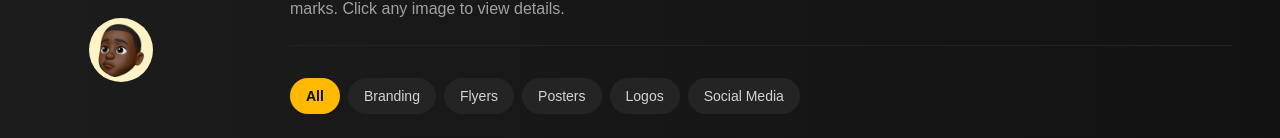
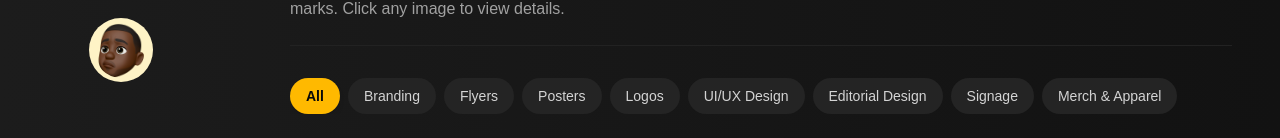
Before and after one commit to Omikhe/msakamike, a Next.js app: page /design in a window 1280 px wide. Shown: the part 123-261 px from the top of the page. Built offline with nearby package versions, Linux system fonts and the light colour scheme.

Commit message:
feat: add design-projects data schema and initial project list

```diff
--- a/app/data/design-projects.ts
+++ b/app/data/design-projects.ts
@@ -2,7 +2,7 @@ export interface DesignProject {
   id: string;
   publicId: string;
   title: string;
-  category: "Branding" | "Flyers" | "Posters" | "Logos" | "UI/UX Design";
+  category: "Branding" | "Flyers" | "Posters" | "Logos" | "UI/UX Design" | "Editorial Design" | "Signage" | "Merch & Apparel";
   client: string;
   description: string;
   alt: string;
@@ -16,7 +16,10 @@ export const DESIGN_CATEGORIES = [
   "Flyers",
   "Posters",
   "Logos",
-  "Social Media",
+  "UI/UX Design",
+  "Editorial Design",
+  "Signage",
+  "Merch & Apparel",
 ] as const;
 
 export type DesignCategory = (typeof DESIGN_CATEGORIES)[number];
@@ -312,17 +315,6 @@ export const designProjects: DesignProject[] = [
   },
   // — Worklify Branding & Logos —
   {
-    id: "worklify-platform",
-    publicId: "worklify-platform_zcq5fz",
-    title: "Worklify Platform",
-    category: "Branding",
-    client: "Worklify",
-    description: "Full platform brand identity design for Worklify — a freelance marketplace",
-    alt: "Worklify platform brand identity overview",
-    width: 1080,
-    height: 1080,
-  },
-  {
     id: "worklify-logo-horizontal",
     publicId: "worklify-logo-horizontal_ch8hzu",
     title: "Worklify Logo — Horizontal",
@@ -330,8 +322,8 @@ export const designProjects: DesignProject[] = [
     client: "Worklify",
     description: "Horizontal lockup of the Worklify logo mark on dark background",
     alt: "Worklify horizontal logo lockup on dark background",
-    width: 1920,
-    height: 1080,
+    width: 4096,
+    height: 4096,
   },
   {
     id: "worklify-wordmark",
@@ -341,8 +333,8 @@ export const designProjects: DesignProject[] = [
     client: "Worklify",
     description: "Clean wordmark design for Worklify brand identity system",
     alt: "Worklify wordmark logo design",
-    width: 1920,
-    height: 1080,
+    width: 4096,
+    height: 4096,
   },
   {
     id: "worklify-logo-horizontal-white",
@@ -352,8 +344,8 @@ export const designProjects: DesignProject[] = [
     client: "Worklify",
     description: "Horizontal Worklify logo lockup on white background",
     alt: "Worklify horizontal logo on white background",
-    width: 1920,
-    height: 1080,
+    width: 4096,
+    height: 4096,
   },
   {
     id: "worklify-logo-stacked",
@@ -365,6 +357,17 @@ export const designProjects: DesignProject[] = [
     alt: "Worklify stacked logo lockup design",
     width: 1080,
     height: 1080,
+  },
+  {
+    id: "worklify-platform-screens",
+    publicId: "worklify-platform_zcq5fz",
+    title: "Worklify Platform",
+    category: "UI/UX Design",
+    client: "Worklify",
+    description: "Full platform brand identity design for Worklify — a freelance marketplace",
+    alt: "Worklify platform brand identity overview",
+    width: 1912,
+    height: 914,
   },
   // — Chirunga Munchies Branding —
   {
@@ -427,7 +430,7 @@ export const designProjects: DesignProject[] = [
     id: "creams-nph-rdc-launch-day",
     publicId: "CREAMS_nph-rdc-launch-day_4x_jau0um",
     title: "NPH-RDC Launch Day",
-    category: "Posters",
+    category: "Flyers",
     client: "CREAMS",
     description: "Official launch day event poster for NPH-RDC",
     alt: "NPH-RDC launch day event poster design",
@@ -438,7 +441,7 @@ export const designProjects: DesignProject[] = [
     id: "creams-nph-rdc-day-1",
     publicId: "CREAMS_nph-rdc-day-1_4x_zerrxi",
     title: "NPH-RDC Day 1",
-    category: "Posters",
+    category: "Flyers",
     client: "CREAMS",
     description: "Day 1 event recap poster for NPH-RDC",
     alt: "NPH-RDC Day 1 event poster",
@@ -449,7 +452,7 @@ export const designProjects: DesignProject[] = [
     id: "creams-nph-rdc-day-2",
     publicId: "CREAMS_nph-rdc-day-2_4x_hwbhxo",
     title: "NPH-RDC Day 2",
-    category: "Posters",
+    category: "Flyers",
     client: "CREAMS",
     description: "Day 2 event recap poster for NPH-RDC",
     alt: "NPH-RDC Day 2 event poster",
@@ -460,7 +463,7 @@ export const designProjects: DesignProject[] = [
     id: "creams-nph-rdc-day-3",
     publicId: "CREAMS_nph-rdc-day-3_4x_xif4iv",
     title: "NPH-RDC Day 3",
-    category: "Posters",
+    category: "Flyers",
     client: "CREAMS",
     description: "Day 3 event recap poster for NPH-RDC",
     alt: "NPH-RDC Day 3 event poster",
@@ -471,7 +474,7 @@ export const designProjects: DesignProject[] = [
     id: "creams-nph-rdc-day-4",
     publicId: "CREAMS_nph-rdc-day-4_4x_jdntbg",
     title: "NPH-RDC Day 4",
-    category: "Posters",
+    category: "Flyers",
     client: "CREAMS",
     description: "Day 4 event recap poster for NPH-RDC",
     alt: "NPH-RDC Day 4 event poster",
@@ -482,7 +485,7 @@ export const designProjects: DesignProject[] = [
     id: "creams-nph-rdc-day-5",
     publicId: "CREAMS_nph-rdc-day-5_4x_hshtvz",
     title: "NPH-RDC Day 5",
-    category: "Posters",
+    category: "Flyers",
     client: "CREAMS",
     description: "Day 5 event recap poster for NPH-RDC",
     alt: "NPH-RDC Day 5 event poster",
@@ -493,7 +496,7 @@ export const designProjects: DesignProject[] = [
     id: "creams-nph-rdc-booklet-cover",
     publicId: "CREAMS_NPH-RDC-booklet-cover-design_sdbkmr",
     title: "NPH-RDC Booklet Cover",
-    category: "Branding",
+    category: "Editorial Design",
     client: "CREAMS",
     description: "Official booklet cover design for the NPH-RDC programme",
     alt: "NPH-RDC official booklet cover design",
@@ -504,23 +507,23 @@ export const designProjects: DesignProject[] = [
     id: "creams-seasons-greetings-1",
     publicId: "CREAMS_seasons_greetings_1_qeejjd",
     title: "Seasons Greetings",
-    category: "Social Media",
+    category: "Flyers",
     client: "CREAMS",
     description: "Festive season greetings social media graphic for CREAMS",
     alt: "CREAMS festive season greetings social media post design 1",
     width: 1080,
-    height: 1080,
+    height: 1350,
   },
   {
     id: "creams-seasons-greetings-2",
     publicId: "CREAMS_seasons_greetings_2_tgt8gr",
     title: "Seasons Greetings",
-    category: "Social Media",
+    category: "Flyers",
     client: "CREAMS",
     description: "Festive season greetings social media graphic for CREAMS",
     alt: "CREAMS festive season greetings social media post design 2",
     width: 1080,
-    height: 1080,
+    height: 1350,
   },
   // — Logo designs —
   {
@@ -748,12 +751,12 @@ export const designProjects: DesignProject[] = [
     id: "firm-and-strong",
     publicId: "firm-and-strong_y2aflu",
     title: "Firm and Strong",
-    category: "Posters",
+    category: "Logos",
     client: "Personal",
     description: "Bold typographic motivational poster design",
     alt: "Firm and Strong bold motivational typographic poster",
     width: 1080,
-    height: 1350,
+    height: 1080,
   },
   {
     id: "thando",
@@ -764,7 +767,7 @@ export const designProjects: DesignProject[] = [
     description: "Promotional poster design for Thando",
     alt: "Thando promotional poster design",
     width: 1080,
-    height: 1350,
+    height: 1080,
   },
   {
     id: "ritz-final-round",
@@ -775,7 +778,7 @@ export const designProjects: DesignProject[] = [
     description: "Final round event poster for RITZ Moot Court Competition",
     alt: "RITZ Moot Court Competition final round event poster",
     width: 1080,
-    height: 1350,
+    height: 1080,
   },
   {
     id: "ritz-round-1",
@@ -786,7 +789,7 @@ export const designProjects: DesignProject[] = [
     description: "Round 1 event poster for RITZ Moot Court Competition",
     alt: "RITZ Moot Court Competition round 1 event poster",
     width: 1080,
-    height: 1350,
+    height: 1080,
   },
   {
     id: "ritz-starting-soon",
@@ -797,7 +800,7 @@ export const designProjects: DesignProject[] = [
     description: "Countdown teaser poster for RITZ Moot Court Competition",
     alt: "RITZ Moot Court Competition starting soon teaser poster",
     width: 1080,
-    height: 1350,
+    height: 1080,
   },
   {
     id: "ritz-pre-moot-training",
@@ -808,7 +811,7 @@ export const designProjects: DesignProject[] = [
     description: "Pre-moot training session announcement poster for RITZ",
     alt: "RITZ Pre-Moot Training session announcement poster",
     width: 1080,
-    height: 1350,
+    height: 1080,
   },
   {
     id: "moot-court-flyer",
@@ -819,7 +822,7 @@ export const designProjects: DesignProject[] = [
     description: "General promotional flyer for Moot Court competition event",
     alt: "Moot Court Competition promotional flyer design",
     width: 1080,
-    height: 1350,
+    height: 1080,
   },
   {
     id: "us-embassy",
@@ -830,7 +833,7 @@ export const designProjects: DesignProject[] = [
     description: "Official event poster design for US Embassy function",
     alt: "US Embassy event poster design",
     width: 1080,
-    height: 1350,
+    height: 1080,
   },
   {
     id: "vie-cakes-flyer-4",
@@ -841,7 +844,7 @@ export const designProjects: DesignProject[] = [
     description: "Promotional flyer for Vie Cakes bakery",
     alt: "Vie Cakes bakery promotional flyer design",
     width: 1080,
-    height: 1350,
+    height: 1080,
   },
   {
     id: "shoe-flyer-1",
@@ -852,7 +855,7 @@ export const designProjects: DesignProject[] = [
     description: "Promotional flyer for footwear retail store",
     alt: "Shoe store promotional flyer design",
     width: 1080,
-    height: 1350,
+    height: 1080,
   },
   {
     id: "nkhuku-final",
@@ -863,7 +866,7 @@ export const designProjects: DesignProject[] = [
     description: "Promotional flyer design for Nkhuku brand",
     alt: "Nkhuku promotional flyer design",
     width: 1080,
-    height: 1350,
+    height: 1080,
   },
   {
     id: "mom-retirement-party",
@@ -874,7 +877,7 @@ export const designProjects: DesignProject[] = [
     description: "Elegant retirement party invitation and event flyer design",
     alt: "Retirement party invitation flyer design",
     width: 1080,
-    height: 1350,
+    height: 1080,
   },
   {
     id: "ostritch-pictures-0",
@@ -913,7 +916,7 @@ export const designProjects: DesignProject[] = [
     id: "mama-chri-chri",
     publicId: "mama_chri_chri_d4zy8z",
     title: "Mama Chri-Chri Catering",
-    category: "Social Media",
+    category: "Flyers",
     client: "Mama Chri-Chri Foods",
     description: "Social media graphic for Mama Chri-Chri catering brand",
     alt: "Mama Chri-Chri catering social media graphic design",
```
